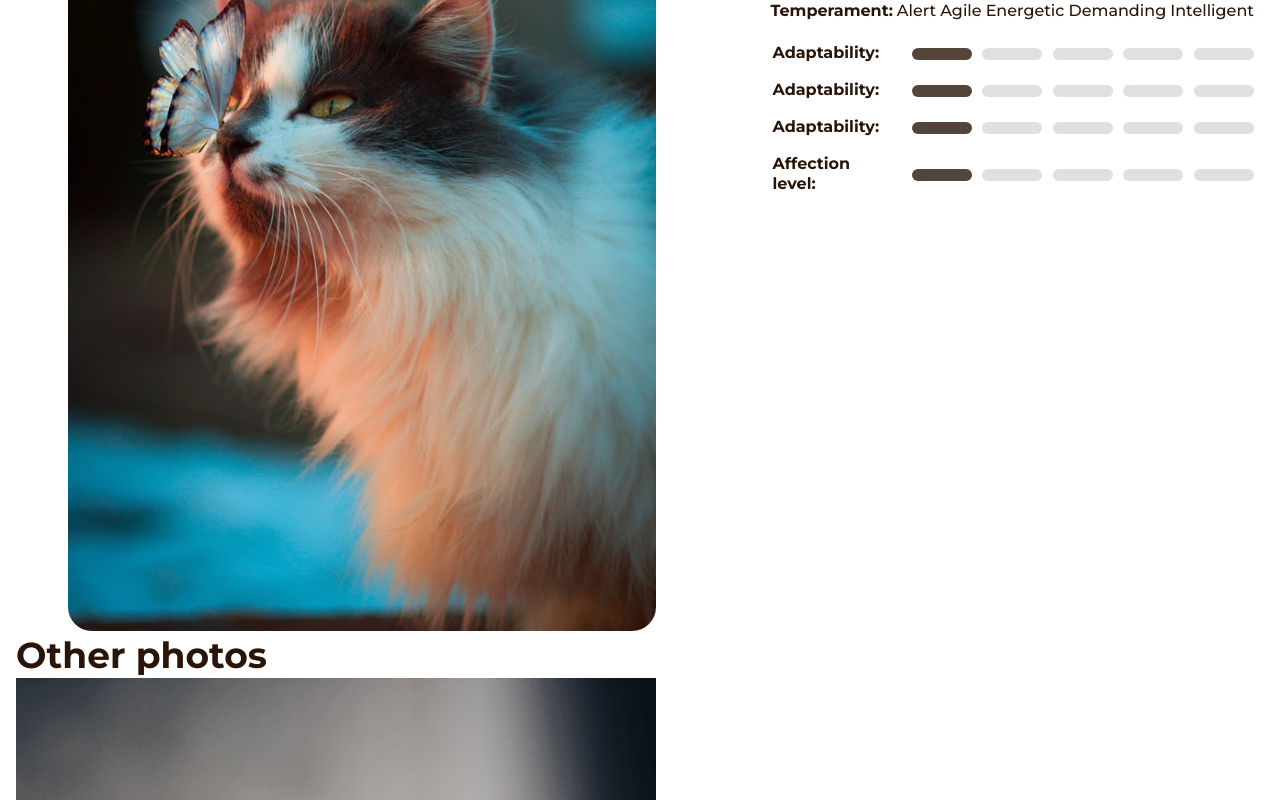
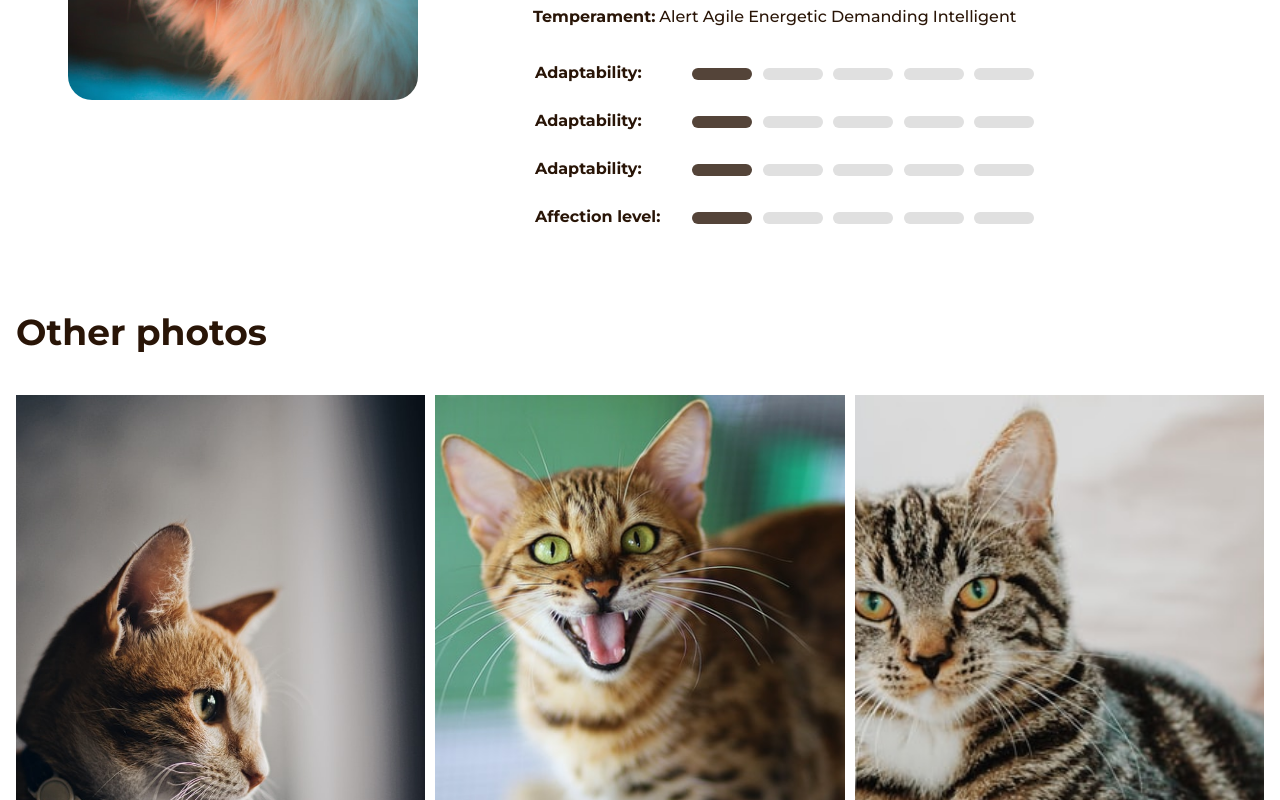
Before and after one commit to MigHerCas/CatWiki, a React (Create React App) app: page /breed in a window 1280 px wide. Shown: the part 340-1140 px from the top of the page. Built offline with nearby package versions, Linux system fonts and the light colour scheme.

Commit message:
style(React): Breed detail page styling.

```diff
--- a/src/scss/_typography.scss
+++ b/src/scss/_typography.scss
@@ -76,7 +76,7 @@ small {
 strong {
   font-weight: $w-bold;
   font-size: 1.6rem;
-  line-height: 1.25; // 20px
+  line-height: 1.5; // 25px
 }
 
 span {
--- a/src/scss/layout/_detailPage.scss
+++ b/src/scss/layout/_detailPage.scss
@@ -1,7 +1,8 @@
 .breed-details {
   display: flex;
-  align-content: flex-start;
+  align-items: flex-start;
   gap: 11.5rem;
+  margin-bottom: 8rem;
 
   .left-column {
     margin-left: 5.2rem;
@@ -9,6 +10,22 @@
 
   .right-column {
     width: 42vw;
+  }
+}
+
+.breed-details__image-wrapper {
+  position: relative;
+  padding-top: 100%;
+  width: 40vw;
+  max-width: 35rem;
+
+  .breed-details__image {
+    position: absolute;
+    top: 0;
+    left: 0;
+    width: 100%;
+    height: 100%;
+    object-fit: cover;
   }
 }
 
@@ -22,6 +39,10 @@
 .breed-details__features-row {
   display: flex;
   margin-bottom: 2rem;
+
+  &:last-child {
+    margin-bottom: 3rem;
+  }
 
   strong {
     margin-right: 0.4rem;
@@ -38,6 +59,8 @@
   }
 
   tr.spacer {
+    display: inline-block;
+    height: 2rem;
     visibility: hidden;
   }
 
@@ -65,3 +88,33 @@
 .breed-details__stat-cell--filled {
   background-color: $color-brown;
 }
+
+.breed-photos {
+  margin-bottom: 17rem;
+
+  h2 {
+    margin-bottom: 4rem;
+  }
+}
+
+.breed-photos__grid {
+  display: grid;
+  grid-template-columns: repeat(6, 1fr);
+  grid-auto-rows: 10rem 30rem 20rem;
+  grid-gap: 10px;
+  grid-auto-flow: dense;
+
+  @media screen and (max-width: 500px) {
+    grid-template-columns: repeat(1, 1fr);
+
+    img {
+      grid-column: span 1;
+    }
+  }
+
+  img {
+    width: 100%;
+    height: 100%;
+    object-fit: cover;
+  }
+}
--- a/src/scss/utils/_utils.scss
+++ b/src/scss/utils/_utils.scss
@@ -1,3 +1,41 @@
 .radius {
   border-radius: $radius;
 }
+
+.w-1 {
+  grid-column: span 1;
+}
+.w-2 {
+  grid-column: span 2;
+}
+.w-3 {
+  grid-column: span 3;
+}
+.w-4 {
+  grid-column: span 4;
+}
+.w-5 {
+  grid-column: span 5;
+}
+.w-6 {
+  grid-column: span 6;
+}
+
+.h-1 {
+  grid-row: span 1;
+}
+.h-2 {
+  grid-row: span 2;
+}
+.h-3 {
+  grid-row: span 3;
+}
+.h-4 {
+  grid-row: span 4;
+}
+.h-5 {
+  grid-row: span 5;
+}
+.h-6 {
+  grid-row: span 6;
+}
```
Also changed, not shown: 1 other file (tests, documents, lock files or other folders).
